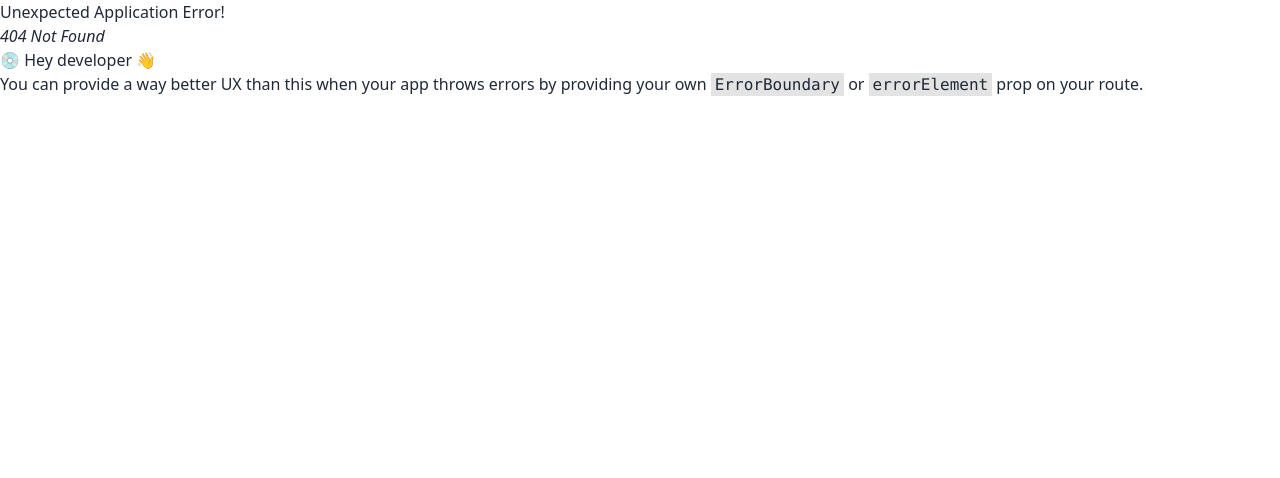
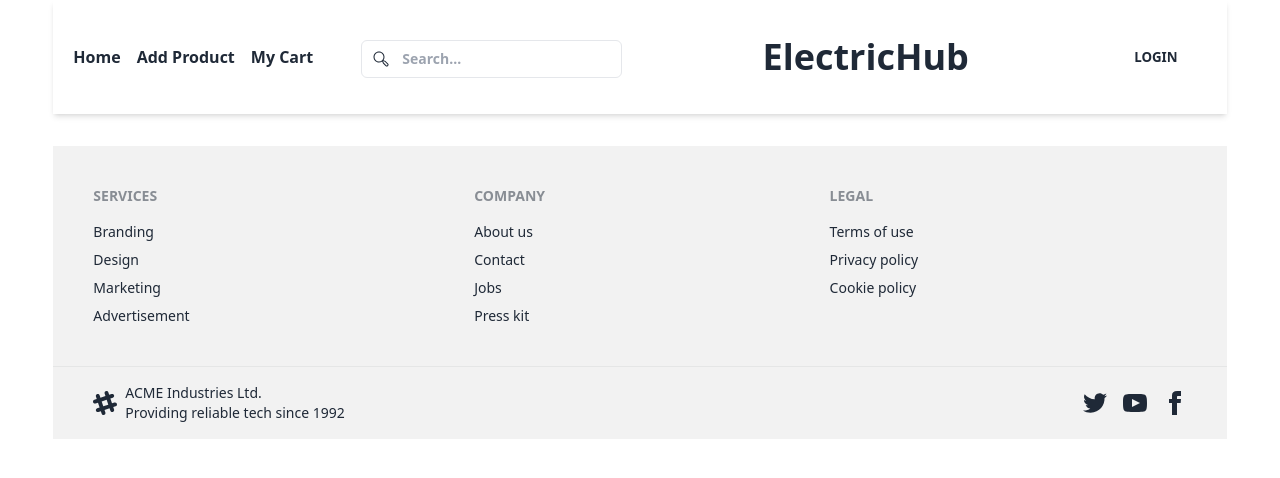
Before and after one commit to naymhossen1b/ElectricHub-Client-Site, a React (Vite) app: page /footer in a window 1280 px wide. Before the commit this address had no page. Shown: the top 478 px of the page. Built offline with nearby package versions, Linux system fonts and the light colour scheme.

Commit message:
create a category raute and set function category click by sow this category under 4 product or items

```diff
--- a/package.json
+++ b/package.json
@@ -10,6 +10,7 @@
     "preview": "vite preview"
   },
   "dependencies": {
+    "@material-tailwind/react": "^2.1.3",
     "localforage": "^1.10.0",
     "match-sorter": "^6.3.1",
     "react": "^18.2.0",
--- a/src/Components/Home/Brands.jsx
+++ b/src/Components/Home/Brands.jsx
@@ -1,10 +1,13 @@
 /* eslint-disable react/prop-types */
 
+import { Link } from "react-router-dom";
+
 const Brands = ({ brand }) => {
-    const {brand_name, brand_image} = brand || {}
+    const {brand_name, brand_image, _id} = brand || {}
   return (
     <div>
-      <div className="relative grid h-[25rem] w-full max-w-[28rem] flex-col items-end justify-center overflow-hidden rounded-xl bg-white bg-clip-border text-center text-gray-700 hover:cursor-pointer">
+     <Link to={`/brand/${_id}`}>
+     <div className="relative grid h-[25rem] w-full max-w-[28rem] flex-col items-end justify-center overflow-hidden rounded-xl bg-white bg-clip-border text-center text-gray-700 hover:cursor-pointer">
         <div className="absolute inset-0 m-0 h-full w-full overflow-hidden rounded-none bg-transparent bg-cover bg-clip-border bg-center text-gray-700 shadow-none">
 
             <img className="w-full bg-cover" src={brand_image} alt="" />
@@ -17,6 +20,7 @@
           </h2>
         </div>
       </div>
+     </Link>
     </div>
   );
 };
--- /dev/null
+++ b/src/Components/Home/Footer.jsx
@@ -0,0 +1,45 @@
+
+
+const Footer = () => {
+    return (
+        <div>
+            <footer className="footer p-10 bg-base-200 text-base-content">
+  <nav>
+    <header className="footer-title">Services</header>
+    <a className="link link-hover">Branding</a>
+    <a className="link link-hover">Design</a>
+    <a className="link link-hover">Marketing</a>
+    <a className="link link-hover">Advertisement</a>
+  </nav>
+  <nav>
+    <header className="footer-title">Company</header>
+    <a className="link link-hover">About us</a>
+    <a className="link link-hover">Contact</a>
+    <a className="link link-hover">Jobs</a>
+    <a className="link link-hover">Press kit</a>
+  </nav>
+  <nav>
+    <header className="footer-title">Legal</header>
+    <a className="link link-hover">Terms of use</a>
+    <a className="link link-hover">Privacy policy</a>
+    <a className="link link-hover">Cookie policy</a>
+  </nav>
+</footer>
+<footer className="footer px-10 py-4 border-t bg-base-200 text-base-content border-base-300">
+  <aside className="items-center grid-flow-col">
+    <svg width="24" height="24" viewBox="0 0 24 24" xmlns="http://www.w3.org/2000/svg" fillRule="evenodd" clipRule="evenodd" className="fill-current"><path d="M22.672 15.226l-2.432.811.841 2.515c.33 1.019-.209 2.127-1.23 2.456-1.15.325-2.148-.321-2.463-1.226l-.84-2.518-5.013 1.677.84 2.517c.391 1.203-.434 2.542-1.831 2.542-.88 0-1.601-.564-1.86-1.314l-.842-2.516-2.431.809c-1.135.328-2.145-.317-2.463-1.229-.329-1.018.211-2.127 1.231-2.456l2.432-.809-1.621-4.823-2.432.808c-1.355.384-2.558-.59-2.558-1.839 0-.817.509-1.582 1.327-1.846l2.433-.809-.842-2.515c-.33-1.02.211-2.129 1.232-2.458 1.02-.329 2.13.209 2.461 1.229l.842 2.515 5.011-1.677-.839-2.517c-.403-1.238.484-2.553 1.843-2.553.819 0 1.585.509 1.85 1.326l.841 2.517 2.431-.81c1.02-.33 2.131.211 2.461 1.229.332 1.018-.21 2.126-1.23 2.456l-2.433.809 1.622 4.823 2.433-.809c1.242-.401 2.557.484 2.557 1.838 0 .819-.51 1.583-1.328 1.847m-8.992-6.428l-5.01 1.675 1.619 4.828 5.011-1.674-1.62-4.829z"></path></svg>
+    <p>ACME Industries Ltd. <br/>Providing reliable tech since 1992</p>
+  </aside>
+  <nav className="md:place-self-center md:justify-self-end">
+    <div className="grid grid-flow-col gap-4">
+      <a><svg xmlns="http://www.w3.org/2000/svg" width="24" height="24" viewBox="0 0 24 24" className="fill-current"><path d="M24 4.557c-.883.392-1.832.656-2.828.775 1.017-.609 1.798-1.574 2.165-2.724-.951.564-2.005.974-3.127 1.195-.897-.957-2.178-1.555-3.594-1.555-3.179 0-5.515 2.966-4.797 6.045-4.091-.205-7.719-2.165-10.148-5.144-1.29 2.213-.669 5.108 1.523 6.574-.806-.026-1.566-.247-2.229-.616-.054 2.281 1.581 4.415 3.949 4.89-.693.188-1.452.232-2.224.084.626 1.956 2.444 3.379 4.6 3.419-2.07 1.623-4.678 2.348-7.29 2.04 2.179 1.397 4.768 2.212 7.548 2.212 9.142 0 14.307-7.721 13.995-14.646.962-.695 1.797-1.562 2.457-2.549z"></path></svg></a>
+      <a><svg xmlns="http://www.w3.org/2000/svg" width="24" height="24" viewBox="0 0 24 24" className="fill-current"><path d="M19.615 3.184c-3.604-.246-11.631-.245-15.23 0-3.897.266-4.356 2.62-4.385 8.816.029 6.185.484 8.549 4.385 8.816 3.6.245 11.626.246 15.23 0 3.897-.266 4.356-2.62 4.385-8.816-.029-6.185-.484-8.549-4.385-8.816zm-10.615 12.816v-8l8 3.993-8 4.007z"></path></svg></a>
+      <a><svg xmlns="http://www.w3.org/2000/svg" width="24" height="24" viewBox="0 0 24 24" className="fill-current"><path d="M9 8h-3v4h3v12h5v-12h3.642l.358-4h-4v-1.667c0-.955.192-1.333 1.115-1.333h2.885v-5h-3.808c-3.596 0-5.192 1.583-5.192 4.615v3.385z"></path></svg></a>
+    </div>
+  </nav>
+</footer>
+        </div>
+    );
+};
+
+export default Footer;
--- a/src/Components/Home/Home.jsx
+++ b/src/Components/Home/Home.jsx
@@ -1,18 +1,29 @@
 import { useLoaderData } from "react-router-dom";
 import Brands from "./Brands";
+import Footer from "./Footer";
+import Banner from "../Navbar/Banner";
 
 
 const Home = () => {
 
     const categores = useLoaderData();
-    // console.log(categores);
 
     return (
+       <>
+        <div>
+            <Banner />
         <div className="grid grid-cols-1 md:grid-cols-3 gap-5">
             {
-                categores.brands.map( brand => <Brands key={brand.id} brand={brand} ></Brands>)
+                categores.slice(0, 6).map( brand => <Brands key={brand.id} brand={brand} ></Brands>)
             }
         </div>
+        <div className="mt-8">
+            <Footer />
+        </div>
+        </div>
+
+       </>
+
     );
 };
 
--- /dev/null
+++ b/src/Components/Navbar/Banner.jsx
@@ -0,0 +1,11 @@
+
+
+const Banner = () => {
+    return (
+        <div>
+
+        </div>
+    );
+};
+
+export default Banner;
--- a/src/Components/Pages/Mycart.jsx
+++ b/src/Components/Pages/Mycart.jsx
@@ -1,5 +1,6 @@
 
 const Mycart = () => {
+
     return (
         <div>
             <h1>My Cart</h1>
--- /dev/null
+++ b/src/Components/Pages/Productdetails.jsx
@@ -0,0 +1,11 @@
+
+
+const Productdetails = () => {
+    return (
+        <div>
+            <h2>product detais page</h2>
+        </div>
+    );
+};
+
+export default Productdetails;
--- /dev/null
+++ b/src/Components/Pages/Tvs/Tvcard.jsx
@@ -0,0 +1,41 @@
+/* eslint-disable react/no-unescaped-entities */
+/* eslint-disable react/prop-types */
+
+
+const Tvcard = ({tvs}) => {
+
+    const { brand_name, tv_price, ratings, tv_image } = tvs || {}
+
+    return (
+        <div>
+            <div className="relative flex flex-col text-gray-700 bg-white shadow-md w-96 rounded-xl bg-clip-border">
+  <div className="relative h-56 mx-4 -mt-6 overflow-hidden text-white shadow-lg rounded-xl bg-blue-gray-500 bg-clip-border shadow-blue-gray-500/40">
+    <img
+      src={tv_image}
+      alt="img-blur-shadow"
+    />
+  </div>
+  <div className="p-6">
+    <h5 className="block mb-2 font-sans text-xl antialiased font-semibold leading-snug tracking-normal text-blue-gray-900">
+      {brand_name}
+    </h5>
+    <p className="block font-sans text-base antialiased font-light leading-relaxed text-inherit">
+      {ratings}
+    </p>
+    <h1>{tv_price}</h1>
+  </div>
+  <div className="p-6 pt-0">
+    <button
+      className="select-none rounded-lg bg-pink-500 py-3 px-6 text-center align-middle font-sans text-xs font-bold uppercase text-white shadow-md shadow-pink-500/20 transition-all hover:shadow-lg hover:shadow-pink-500/40 focus:opacity-[0.85] focus:shadow-none active:opacity-[0.85] active:shadow-none disabled:pointer-events-none disabled:opacity-50 disabled:shadow-none"
+      type="button"
+      data-ripple-light="true"
+    >
+      Read More
+    </button>
+  </div>
+</div>
+        </div>
+    );
+};
+
+export default Tvcard;
--- /dev/null
+++ b/src/Components/Pages/Tvs/Tvs.jsx
@@ -0,0 +1,28 @@
+import { useLoaderData } from "react-router-dom";
+import Tvcard from "./Tvcard";
+
+
+const Tvs = () => {
+
+    const tvsdata = useLoaderData();
+    // console.log(tvsdata);
+
+//     const { id } = useParams();
+//   const detail = tvsdata.find((detail) => detail._id == id);
+//   console.log(detail);
+
+    return (
+        <div className="col-span-5 grid grid-cols-1 md:grid-cols-2 ">
+            <div className="grid gap-5 grid-cols-1 md:grid-cols-2 col-span-3">
+                {
+                    tvsdata.slice(6, 10).map( tvs => <Tvcard key={tvs._id} tvs={tvs} /> )
+                }
+            </div>
+            <div className="col-span-2 border bg-gray-900">
+
+            </div>
+        </div>
+    );
+};
+
+export default Tvs;
--- a/src/Components/Route/Layout.jsx
+++ b/src/Components/Route/Layout.jsx
@@ -6,7 +6,7 @@
         <>
         <div className="w-11/12 mx-auto">
             <Header />
-            <div className="mt-8 mb-12">
+            <div className="mt-8">
             <Outlet />
             </div>
         </div>
--- a/src/Components/Route/Route.jsx
+++ b/src/Components/Route/Route.jsx
@@ -4,6 +4,9 @@
 import Addproducr from "../Pages/Addproduct";
 import Mycart from "../Pages/Mycart";
 import Login from "../Auth/Login";
+import Footer from "../Home/Footer";
+import Banner from "../Navbar/Banner";
+import Tvs from "../Pages/Tvs/Tvs";
 
 const appRouter = createBrowserRouter([
     {
@@ -13,7 +16,7 @@
             {
                 path: '/',
                 element: <Home />,
-                loader: () => fetch('/brand.json')
+                loader: () => fetch('http://localhost:5000/products')
             },
             {
                 path: '/addproduct',
@@ -21,11 +24,24 @@
             },
             {
                 path: '/mycart',
-                element: <Mycart />
+                element: <Mycart />,
             },
             {
                 path: '/login',
                 element: <Login />
+            },
+            {
+                path: '/footer',
+                element: <Footer />
+            },
+            {
+                path: '/banner',
+                element: <Banner />
+            },
+            {
+                path:'/brand/:id',
+                element: <Tvs />,
+                loader: () => fetch('http://localhost:5000/products')
             }
         ]
     }
```
Also changed, not shown: public/brand.json (deleted, +0 -34 lines), 1 other file (tests, documents, lock files or other folders).
